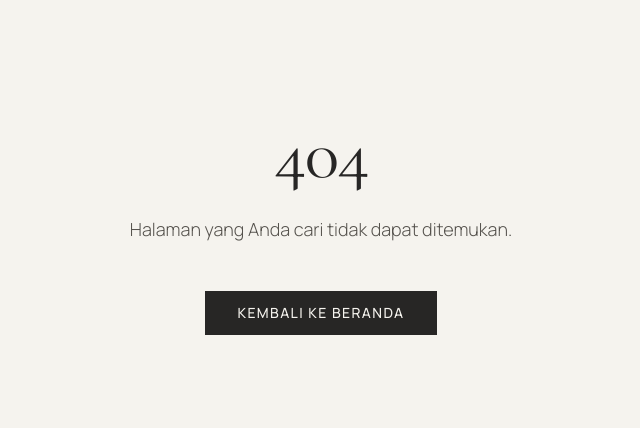
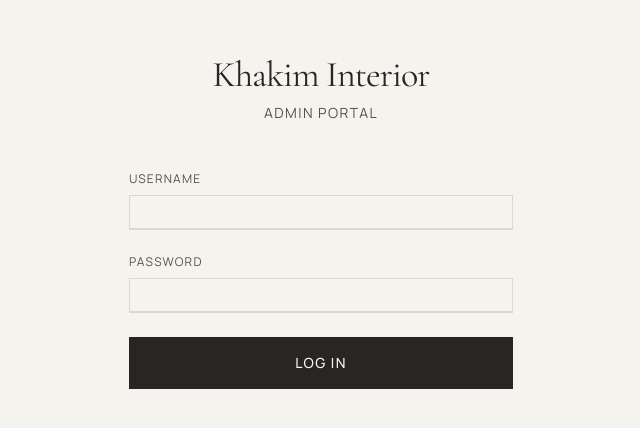
Before and after one commit to narujib/kh-interior, a Next.js app: page /admin/login in a window 1280 px wide. Before the commit this address had no page. Shown: the part 178-606 px from the top of the page, without its empty margins (319-959 px from the left). Built offline with nearby package versions, Linux system fonts and the light colour scheme; no server answers.

Commit message:
feat(admin): add admin login page and fix layout lints

```diff
--- /dev/null
+++ b/app/(admin)/admin/login/page.tsx
@@ -0,0 +1,32 @@
+import { LoginForm } from "@/components/admin/login-form";
+import { getServerSession } from "next-auth";
+import { authOptions } from "@/lib/auth";
+import { redirect } from "next/navigation";
+
+export const metadata = {
+  title: "Admin Login | Khakim Interior",
+  robots: "noindex, nofollow",
+};
+
+export default async function AdminLoginPage() {
+  const session = await getServerSession(authOptions);
+
+  if (session) {
+    redirect("/admin/dashboard");
+  }
+
+  return (
+    <div className="bg-background flex min-h-screen items-center justify-center px-4">
+      <div className="flex w-full max-w-sm flex-col items-center">
+        <h1 className="font-heading mb-2 text-center text-3xl md:text-4xl">
+          Khakim Interior
+        </h1>
+        <p className="text-foreground-soft mb-12 text-center text-sm tracking-widest uppercase">
+          Admin Portal
+        </p>
+
+        <LoginForm />
+      </div>
+    </div>
+  );
+}
--- /dev/null
+++ b/app/(admin)/layout.tsx
@@ -0,0 +1,17 @@
+import { AdminLayoutClient } from "@/components/layout/admin-layout-client";
+import { getServerSession } from "next-auth";
+import { authOptions } from "@/lib/auth";
+
+export const metadata = {
+  title: "Admin Dashboard | Khakim Interior",
+  robots: "noindex, nofollow",
+};
+
+export default async function AdminLayout({
+  children,
+}: {
+  children: React.ReactNode;
+}) {
+  // We'll rely on NextAuth middleware or page-level protection
+  return <AdminLayoutClient>{children}</AdminLayoutClient>;
+}
--- /dev/null
+++ b/components/admin/login-form.tsx
@@ -0,0 +1,85 @@
+"use client";
+
+import { useState } from "react";
+import { signIn } from "next-auth/react";
+import { useRouter } from "next/navigation";
+import { Input } from "@/components/ui/input";
+import { toast } from "sonner";
+import { Loader2 } from "lucide-react";
+
+export function LoginForm() {
+  const router = useRouter();
+  const [isSubmitting, setIsSubmitting] = useState(false);
+  const [username, setUsername] = useState("");
+  const [password, setPassword] = useState("");
+
+  const handleSubmit = async (e: React.FormEvent) => {
+    e.preventDefault();
+    setIsSubmitting(true);
+
+    try {
+      const result = await signIn("credentials", {
+        username,
+        password,
+        redirect: false,
+      });
+
+      if (result?.error) {
+        toast.error("Invalid credentials");
+      } else {
+        router.push("/admin/dashboard");
+        router.refresh();
+      }
+    } catch (error) {
+      toast.error("An error occurred during login");
+    } finally {
+      setIsSubmitting(false);
+    }
+  };
+
+  return (
+    <form onSubmit={handleSubmit} className="w-full max-w-sm space-y-6">
+      <div>
+        <label
+          htmlFor="username"
+          className="text-foreground-soft mb-2 block text-xs tracking-widest uppercase"
+        >
+          Username
+        </label>
+        <Input
+          id="username"
+          type="text"
+          value={username}
+          onChange={(e) => setUsername(e.target.value)}
+          required
+          className="focus-visible:border-foreground rounded-none border-b-2 bg-transparent px-0 py-4 focus-visible:ring-0"
+        />
+      </div>
+
+      <div>
+        <label
+          htmlFor="password"
+          className="text-foreground-soft mb-2 block text-xs tracking-widest uppercase"
+        >
+          Password
+        </label>
+        <Input
+          id="password"
+          type="password"
+          value={password}
+          onChange={(e) => setPassword(e.target.value)}
+          required
+          className="focus-visible:border-foreground rounded-none border-b-2 bg-transparent px-0 py-4 focus-visible:ring-0"
+        />
+      </div>
+
+      <button
+        type="submit"
+        disabled={isSubmitting}
+        className="bg-foreground text-white-soft hover:bg-foreground/90 flex w-full items-center justify-center px-8 py-4 text-sm font-medium tracking-widest uppercase transition-colors disabled:opacity-50"
+      >
+        {isSubmitting ? <Loader2 className="h-5 w-5 animate-spin" /> : "Log In"}
+      </button>
+    </form>
+  );
+}
--- /dev/null
+++ b/components/layout/admin-layout-client.tsx
@@ -0,0 +1,49 @@
+"use client";
+
+import { useState, useEffect } from "react";
+import { usePathname } from "next/navigation";
+import { AdminSidebar } from "./admin-sidebar";
+import { AdminHeader } from "./admin-header";
+
+interface AdminLayoutClientProps {
+  children: React.ReactNode;
+}
+
+export function AdminLayoutClient({ children }: AdminLayoutClientProps) {
+  const [sidebarOpen, setSidebarOpen] = useState(false);
+  const pathname = usePathname();
+
+  const isLoginPage = pathname === "/admin/login";
+
+  if (isLoginPage) {
+    return <>{children}</>;
+  }
+
+  // Derive title from pathname
+  let title = "Dashboard";
+  if (pathname.includes("/admin/portfolio")) title = "Portfolio Management";
+  if (pathname.includes("/admin/gallery")) title = "Gallery Management";
+  if (pathname.includes("/admin/messages")) title = "Messages";
+
+  return (
+    <div className="bg-surface-muted flex min-h-screen">
+      {/* Sidebar for desktop and mobile */}
+      <AdminSidebar isOpen={sidebarOpen} setIsOpen={setSidebarOpen} />
+
+      {/* Mobile overlay */}
+      {sidebarOpen && (
+        <div
+          className="fixed inset-0 z-40 bg-black/50 lg:hidden"
+          onClick={() => setSidebarOpen(false)}
+        />
+      )}
+
+      {/* Main content */}
+      <div className="flex min-h-screen flex-1 flex-col transition-all duration-300 lg:pl-64">
+        <AdminHeader setSidebarOpen={setSidebarOpen} title={title} />
+
+        <main className="flex-1 p-4 lg:p-8">{children}</main>
+      </div>
+    </div>
+  );
+}
--- /dev/null
+++ b/components/layout/admin-sidebar.tsx
@@ -0,0 +1,87 @@
+"use client";
+
+import Link from "next/link";
+import { usePathname } from "next/navigation";
+import {
+  LayoutDashboard,
+  Image as ImageIcon,
+  FolderOpen,
+  MessageSquare,
+  LogOut,
+  PanelLeftClose,
+} from "lucide-react";
+import { signOut } from "next-auth/react";
+
+const NAV_ITEMS = [
+  { href: "/admin/dashboard", label: "Dashboard", icon: LayoutDashboard },
+  { href: "/admin/portfolio", label: "Portfolio", icon: FolderOpen },
+  { href: "/admin/gallery", label: "Gallery", icon: ImageIcon },
+  { href: "/admin/messages", label: "Messages", icon: MessageSquare },
+];
+
+interface AdminSidebarProps {
+  isOpen: boolean;
+  setIsOpen: (open: boolean) => void;
+}
+
+export function AdminSidebar({ isOpen, setIsOpen }: AdminSidebarProps) {
+  const pathname = usePathname();
+
+  return (
+    <aside
+      className={`bg-background border-border fixed inset-y-0 left-0 z-50 flex w-64 transform flex-col border-r transition-transform duration-300 ease-in-out ${
+        isOpen ? "translate-x-0" : "-translate-x-full lg:translate-x-0"
+      }`}
+    >
+      <div className="border-border flex h-16 items-center justify-between border-b px-6">
+        <Link
+          href="/admin/dashboard"
+          className="font-heading text-xl"
+          onClick={() => setIsOpen(false)}
+        >
+          Khakim Admin
+        </Link>
+        <button
+          onClick={() => setIsOpen(false)}
+          className="text-foreground-soft hover:text-foreground lg:hidden"
+        >
+          <PanelLeftClose className="h-5 w-5" />
+        </button>
+      </div>
+
+      <nav className="flex flex-1 flex-col gap-2 overflow-y-auto px-4 py-6">
+        {NAV_ITEMS.map((item) => {
+          const isActive =
+            pathname === item.href || pathname.startsWith(`${item.href}/`);
+          const Icon = item.icon;
+
+          return (
+            <Link
+              key={item.href}
+              href={item.href}
+              onClick={() => setIsOpen(false)}
+              className={`flex items-center gap-3 rounded-md px-4 py-3 transition-colors ${
+                isActive
+                  ? "bg-foreground text-white-soft"
+                  : "text-foreground-soft hover:bg-surface-muted hover:text-foreground"
+              }`}
+            >
+              <Icon className="h-5 w-5" />
+              <span className="text-sm font-medium">{item.label}</span>
+            </Link>
+          );
+        })}
+      </nav>
+
+      <div className="border-border border-t p-4">
+        <button
+          onClick={() => signOut({ callbackUrl: "/admin/login" })}
+          className="flex w-full items-center gap-3 rounded-md px-4 py-3 text-left text-red-500 transition-colors hover:bg-red-50 hover:text-red-600"
+        >
+          <LogOut className="h-5 w-5" />
+          <span className="text-sm font-medium">Log Out</span>
+        </button>
+      </div>
+    </aside>
+  );
+}
```
